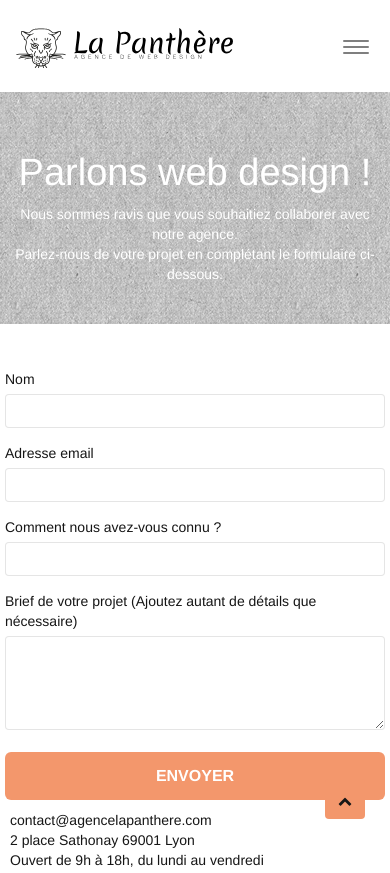
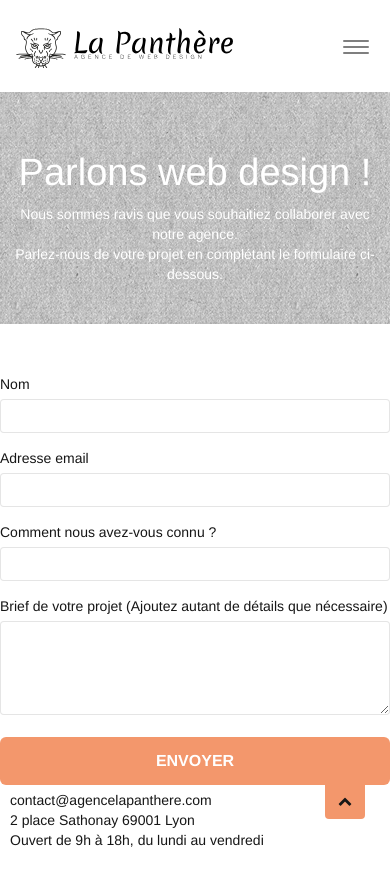
Before and after one commit to chapmaxime/Projet-4-La-Panthere, a plain HTML site: page contact.html in a window 390 px wide. Shown: the top 873 px of the page. Drawn offline with Linux system fonts and the light colour scheme.

Commit message:
Divers changement css

```diff
--- a/contact.html
+++ b/contact.html
@@ -81,7 +81,7 @@
 	<div class="container bloc-lg">
 		<div class="row">
 			<div class="col-sm-6">
-				<form id="form_1" novalidate success-msg="Your message has been sent." fail-msg="Sorry it seems that our mail server is not responding, Sorry for the inconvenience!">
+				<form id="form_1" novalidate ></form>
 					<div class="form-group">
 						<label>
 							Nom
--- a/style.css
+++ b/style.css
@@ -746,7 +746,10 @@ h4 {
 
 .portfolio-thumb {
     margin-bottom: 24px;
+    margin:auto;
 }
+
+
 
 .portfolio-row {
     margin-bottom: 44px;
@@ -853,13 +856,13 @@ h4 {
     }
 }
 
-@media only screen and (min-device-width: 768px) and (max-device-width: 1024px) and (orientation: landscape) {
+@media only screen and (min-width: 768px) and (max-width: 1024px) and (orientation: landscape) {
     .b-parallax {
         background-attachment: scroll;
     }
 }
 
-@media only screen and (min-device-width: 1024px) and (max-device-width: 1366px) and (-webkit-min-device-pixel-ratio: 1.5) {
+@media only screen and (min-width: 1024px) and (max-width: 1366px) and (-webkit-min-device-pixel-ratio: 1.5) {
     .b-parallax {
         background-attachment: scroll;
     }
@@ -877,10 +880,7 @@ h4 {
         overflow-x: hidden;
         position: relative;
     }
-    .bloc {
-        padding-left: constant(safe-area-inset-left);
-        padding-right: constant(safe-area-inset-right);
-    }
+
     .bloc-group,
     .bloc-group .bloc {
         display: block;
@@ -889,8 +889,6 @@ h4 {
     .bloc-fill-screen .fill-bloc-top-edge,
     .bloc-fill-screen .fill-bloc-bottom-edge {
         padding: 0 20px;
-        padding-left: constant(safe-area-inset-left);
-        padding-right: constant(safe-area-inset-right);
     }
 }
 
```
